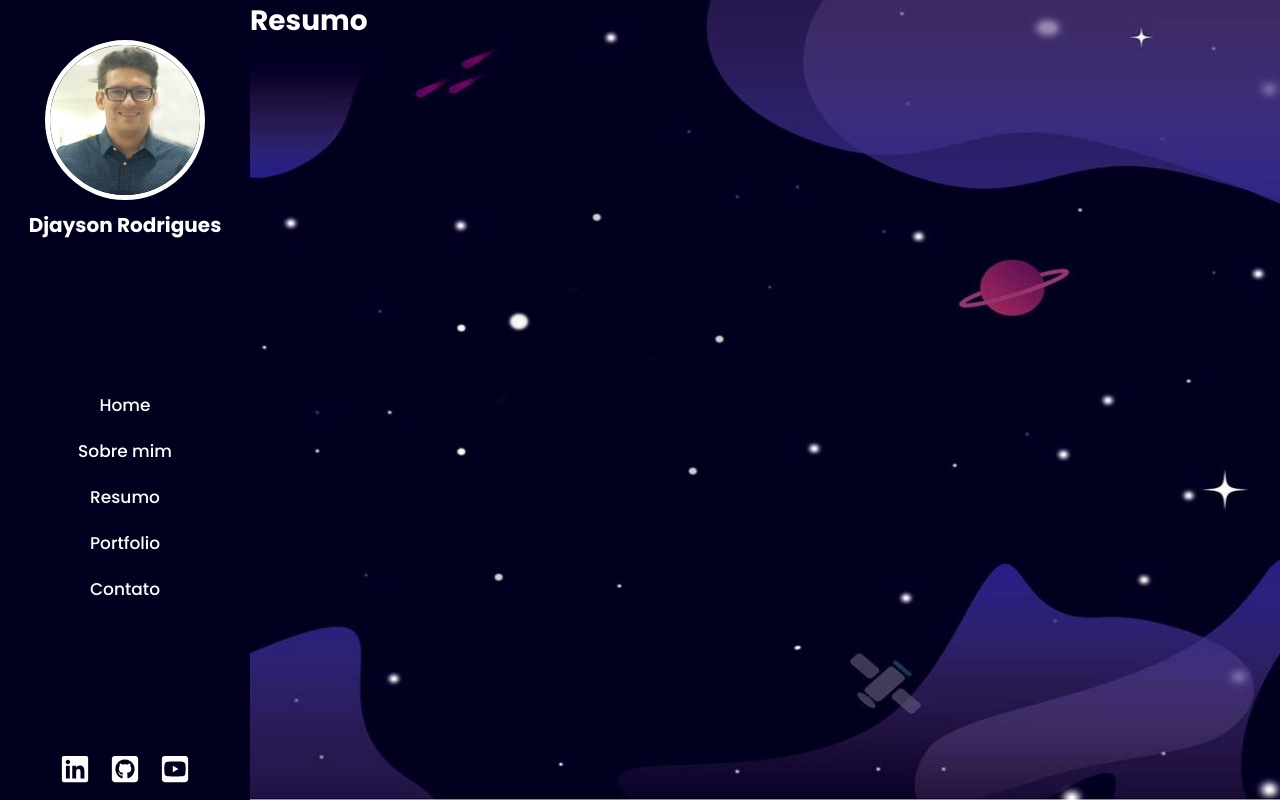
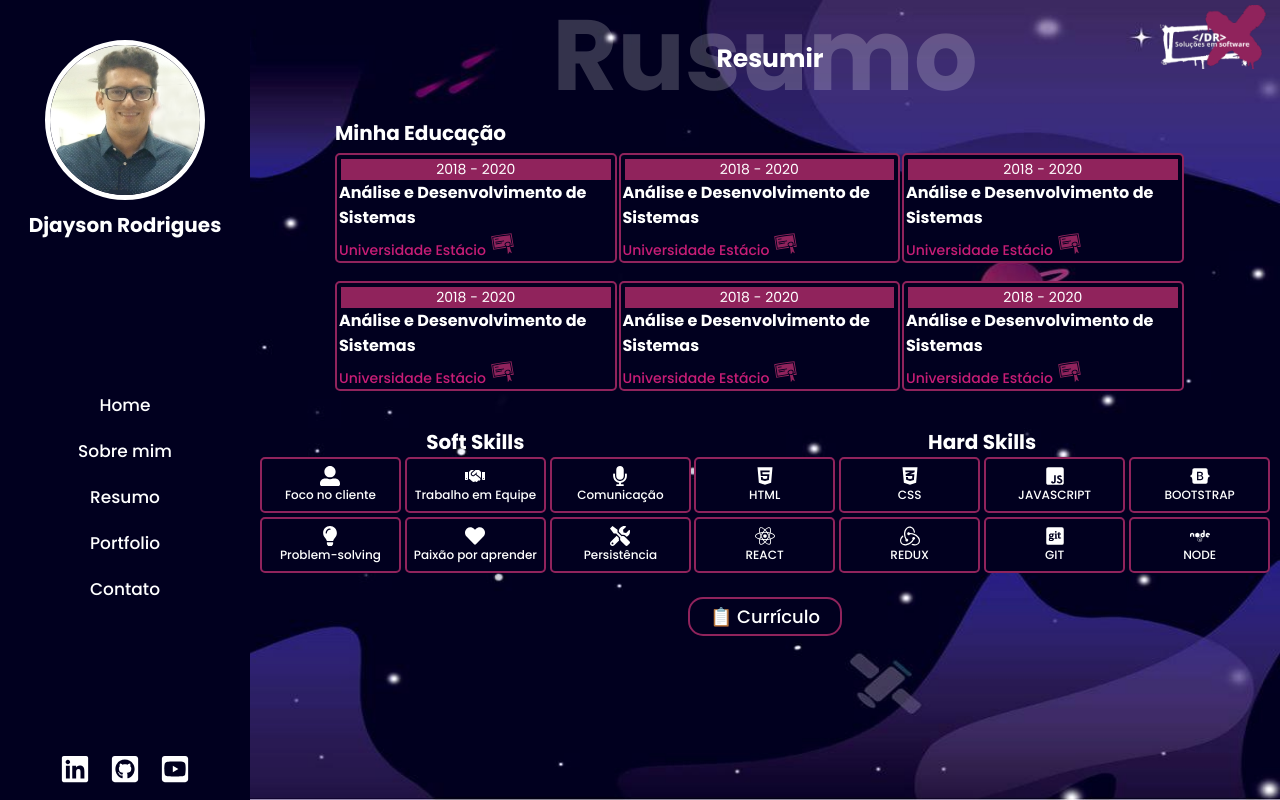
Before and after one commit to Djaysson/Portfolio, a React (Create React App) app: page /resumo in a window 1280 px wide. Built offline with nearby package versions, Linux system fonts and the light colour scheme; the HTML template or start-up script is replaced by a standard one.

Commit message:
Finishing creating the summary page and modifying some files

```diff
--- a/src/pages/contato/index.js
+++ b/src/pages/contato/index.js
@@ -22,7 +22,7 @@ function Contato() {
             <Section>
                 <ContainerContato>
                     <div>
-                        <h1>Contato altenativa</h1>
+                        <h1>Contato alternativo</h1>
                         <ul>
                             <li>
 
--- a/src/pages/contato/styles.js
+++ b/src/pages/contato/styles.js
@@ -3,9 +3,11 @@ import styled from 'styled-components';
 export const Container = styled.div`
   width: 100vw;
   height: 100vh;
+  animation: fadeIn;
+  animation-duration: 1s;
 `;
 export const Title = styled.header`
-   margin-top: -70px;
+   margin-top: -100px;
   display: flex;
   justify-content: center;
 strong{
@@ -33,8 +35,6 @@ export const Section = styled.section`
   justify-content: space-between;
   margin-top: 150px;
   padding: 20px;
-  animation: fadeIn;
-  animation-duration: 1s;
 
 `;
 export const ContainerContato = styled.div`
--- a/src/pages/home/styles.js
+++ b/src/pages/home/styles.js
@@ -6,6 +6,8 @@ export const Container = styled.div`
   height:100vh;
   display: flex;
   flex-direction: column;
+  animation: fadeIn;
+  animation-duration: 2s;
 `;
 export const Section = styled.section`
 
@@ -27,10 +29,12 @@ export const Section = styled.section`
 export const Button = styled(Link)`
   margin-top: 20px;
   strong{
-     border: 3px solid #90235C;
+     border: 2px solid #90235C;
+     background-color: #01001F;
       border-radius: 15px;
       color: #FFFFFF;
-      font-size: 20px;
+      font-size: 18px;
+      font-weight: 500;
       padding: 10px;
       margin: 10px;
       transition: border 0.2s;
--- a/src/pages/resumo/index.js
+++ b/src/pages/resumo/index.js
@@ -1,12 +1,149 @@
 import React from 'react';
+import { Container, Title, Section, Footer, Button } from './styles';
+import HeaderLogo from '../../components/headerLogo/index'
+import { GiDiploma } from "react-icons/gi";
+import { SiRedux } from "react-icons/si";
+import {
+    FaHtml5,
+    FaCss3Alt,
+    FaJsSquare,
+    FaBootstrap,
+    FaGitSquare,
+    FaReact,
+    FaUserAlt,
+    FaHandshake,
+    FaHeart,
+    FaTools,
+    FaMicrophone,
+    FaLightbulb,
+    FaNode
+} from "react-icons/fa";
 
-// import { Container } from './styles';
 
 function Resumo() {
     return (
-        <div>
-            <h1>Resumo</h1>
-        </div>
+        <Container>
+            <HeaderLogo />
+            <Title>
+                <strong>Rusumo</strong>
+                <span>Resumir</span>
+            </Title>
+            <Section>
+                <h1>Minha Educação</h1>
+                <div>
+                    <div>
+                        <span>2018 - 2020</span>
+                        <p>Análise e Desenvolvimento de Sistemas</p>
+                        <a href="http://" target="blank">Universidade Estácio <GiDiploma size={25} color="#90235C" /></a>
+                    </div>
+                    <div>
+                        <span>2018 - 2020</span>
+                        <p>Análise e Desenvolvimento de Sistemas</p>
+                        <a href="http://" target="blank">Universidade Estácio <GiDiploma size={25} color="#90235C" /></a>
+                    </div>
+                    <div>
+                        <span>2018 - 2020</span>
+                        <p>Análise e Desenvolvimento de Sistemas</p>
+                        <a href="http://" target="blank">Universidade Estácio <GiDiploma size={25} color="#90235C" /></a>
+                    </div>
+                    <div>
+                        <span>2018 - 2020</span>
+                        <p>Análise e Desenvolvimento de Sistemas</p>
+                        <a href="http://" target="blank">Universidade Estácio <GiDiploma size={25} color="#90235C" /></a>
+                    </div>
+                    <div>
+                        <span>2018 - 2020</span>
+                        <p>Análise e Desenvolvimento de Sistemas</p>
+                        <a href="http://" target="blank">Universidade Estácio <GiDiploma size={25} color="#90235C" /></a>
+                    </div>
+                    <div>
+                        <span>2018 - 2020</span>
+                        <p>Análise e Desenvolvimento de Sistemas</p>
+                        <a href="http://" target="blank">Universidade Estácio <GiDiploma size={25} color="#90235C" /></a>
+                    </div>
+                </div>
+
+            </Section>
+            <Footer>
+                <div>
+                    <h1>Soft Skills</h1>
+                    <ul>
+                        <li>
+                            <FaUserAlt size={20} />
+                            <span>Foco no cliente</span>
+                        </li>
+                        <li>
+                            <FaHandshake size={20} />
+                            <span>Trabalho em Equipe</span>
+                        </li>
+                        <li>
+                            <FaMicrophone size={20} />
+                            <span>Comunicação</span>
+                        </li>
+                        <li>
+                            <FaLightbulb size={20} />
+                            <span>Problem-solving</span>
+                        </li>
+                        <li>
+                            <FaHeart size={20} />
+                            <span>Paixão por aprender</span>
+                        </li>
+                        <li>
+                            <FaTools size={20} />
+                            <span>Persistência</span>
+                        </li>
+                    </ul>
+                </div>
+                <div>
+                    <h1>Hard Skills</h1>
+                    <ul>
+                        <li>
+                            <FaHtml5 size={20} />
+                            <span>HTML</span>
+
+                        </li>
+                        <li>
+                            <FaCss3Alt size={20} />
+                            <span>CSS</span>
+
+                        </li>
+                        <li>
+                            <FaJsSquare size={20} />
+                            <span>JAVASCRIPT</span>
+
+                        </li>
+                        <li>
+                            <FaBootstrap size={20} />
+                            <span>BOOTSTRAP</span>
+
+                        </li>
+                        <li>
+                            <FaReact size={20} />
+                            <span>REACT</span>
+
+                        </li>
+                        <li>
+                            <SiRedux size={20} />
+                            <span>REDUX</span>
+
+                        </li>
+                        <li>
+                            <FaGitSquare size={20} />
+                            <span>GIT</span>
+
+                        </li>
+                        <li>
+                            <FaNode size={20} />
+                            <span>NODE</span>
+
+                        </li>
+                    </ul>
+                </div>
+            </Footer>
+            <Button href="https://drive.google.com/file/d/1BlQascd2UED4FeVPEJk88prpn4N84QpR/view?usp=sharing" target="blank" rel="noopener noreferrer">
+                <strong>📋 Currículo</strong>
+            </Button>
+        </Container>
     );
 }
 
--- /dev/null
+++ b/src/pages/resumo/styles.js
@@ -0,0 +1,184 @@
+import styled from 'styled-components';
+
+export const Container = styled.div`
+  width: 100vw;
+  height: 100vh;
+  animation: fadeIn;
+  animation-duration: 1s;
+`;
+export const Title = styled.header`
+  margin-top: -100px;
+  display: flex;
+  justify-content: center;
+strong{
+    position: absolute;
+    font-size: 100px;
+    font-weight: bold;
+    text-align: center;
+    opacity:0.2 ;
+}
+span{
+    position: relative;
+    text-align: center;
+    font-size: 25px;
+    font-weight: 700;
+    top: 60px;
+    bottom: 40px;
+    left: 5px;
+    right: 95px;
+}
+`;
+export const Section = styled.section`
+  margin: 0 auto;
+  margin-top: 100px;
+  display: flex;
+  flex-direction: column;
+  padding-left: 85px;
+
+  h1{
+    font-size: 20px;
+    font-weight: 700;
+    margin-bottom: 5px;
+    text-align: left;
+    }
+    div{
+    display: grid;
+    grid-template-columns: repeat(3,0.3fr);
+    margin-bottom: 18px;
+
+    div{
+    display: flex;
+    flex-direction: column;
+    border: 2px solid #90235C;
+    background-color: #01001F;
+    border-radius: 5px;
+    width: 22vw;
+    height: auto;
+    transition: border 0.2s;
+    &:hover{
+      border: 3px solid #90235C;
+    }
+      span{
+       background-color: #90235C;
+       text-align: center;
+       margin: 4px 4px 0px 4px;
+      }
+      p{
+        font-size: 16px;
+        font-weight: 700;
+        padding-left: 2px;
+      }
+      a{
+        font-size: 14px;
+       font-weight: 500;
+       color: #C81D76;
+       padding-left: 2px;
+       transition: opacity 0.2s;
+          &:hover{
+          opacity: 0.7;
+
+        }
+      }
+
+    }
+  }
+`;
+export const Footer = styled.footer`
+  display: flex;
+  flex-direction: row;
+  justify-content: space-between;
+  margin-left: 10px;
+  margin-right: 10px;
+
+  div:first-child{
+
+   h1{
+    text-align: center;
+    font-size: 20px;
+    color: #FFF;
+
+   }
+   ul{
+   list-style: none;
+   display: grid;
+   grid-template-columns: repeat(3,0.7fr);
+   grid-gap: 0.3em;
+
+   }
+   li{
+    display: flex;
+    flex-direction: column;
+    align-items: center;
+    justify-content: center;
+    border: 2px solid #90235C;
+    background-color: #01001F;
+    border-radius: 5px;
+    width: 11vw;
+    height: 7vh;
+    padding: 5px;
+
+   }
+   span{
+     font-size: 12px;
+     font-weight: 500;
+     text-align: center;
+   }
+ }
+ div:last-child{
+
+  h1{
+    text-align: center;
+    font-size: 20px;
+    color: #FFF;
+
+   }
+   ul{
+   list-style: none;
+   display: grid;
+   grid-template-columns: repeat(4,0.7fr);
+   grid-gap: 0.3em;
+
+   }
+   li{
+    display: flex;
+    flex-direction: column;
+    align-items: center;
+    justify-content: center;
+    border: 2px solid #90235C;
+    background-color: #01001F;
+    border-radius: 5px;
+    width: 11vw;
+    height: 7vh;
+    padding: 5px;
+
+   }
+   span{
+     font-size: 12px;
+     font-weight: 500;
+     text-align: center;
+   }
+ }
+`;
+export const Button = styled.a`
+display:  flex;
+align-items: center;
+justify-content: center;
+margin-top: 20px;
+  strong{
+     width: 12vw;
+     text-align: center;
+     border: 2px solid #90235C;
+     background-color: #01001F;
+      border-radius: 15px;
+      color: #FFFFFF;
+      font-size: 18px;
+      font-weight: 500;
+      padding: 4px;
+      margin: 4px;
+      transition:width border 0.2s;
+    &:hover{
+      border: 4px solid #90235C;
+      width: 13vw;
+  }
+  }
+`;
--- a/src/pages/sobre/styles.js
+++ b/src/pages/sobre/styles.js
@@ -1,14 +1,15 @@
 import styled from 'styled-components';
 
 export const Container = styled.div`
-
  width: 100vw;
  height: 100vh;
  display: flex;
  flex-direction:column;
+ animation: fadeIn;
+  animation-duration: 1s;
 `;
 export const Title = styled.header`
-  margin-top: -70px;
+ margin-top: -100px;
   display: flex;
   justify-content: center;
 strong{
@@ -36,8 +37,7 @@ export const Section = styled.section`
   display: flex;
   flex-direction: row;
   margin-top: 160px;
-  animation: fadeIn;
-  animation-duration: 1s;
+
 
  div{
     flex-direction: column;
@@ -56,7 +56,7 @@ export const Section = styled.section`
       font-weight: 500;
     }
     strong{
-      color: #90235C;
+      color: #C81D76;
     }
  }
 `;
@@ -93,7 +93,8 @@ justify-content: center;
      border: 3px solid #90235C;
       border-radius: 15px;
       color: #FFFFFF;
-      font-size: 20px;
+      font-size: 18px;
+      font-weight: 500;
       padding: 5px;
       margin: 5px;
       transition:width border 0.2s;
```
